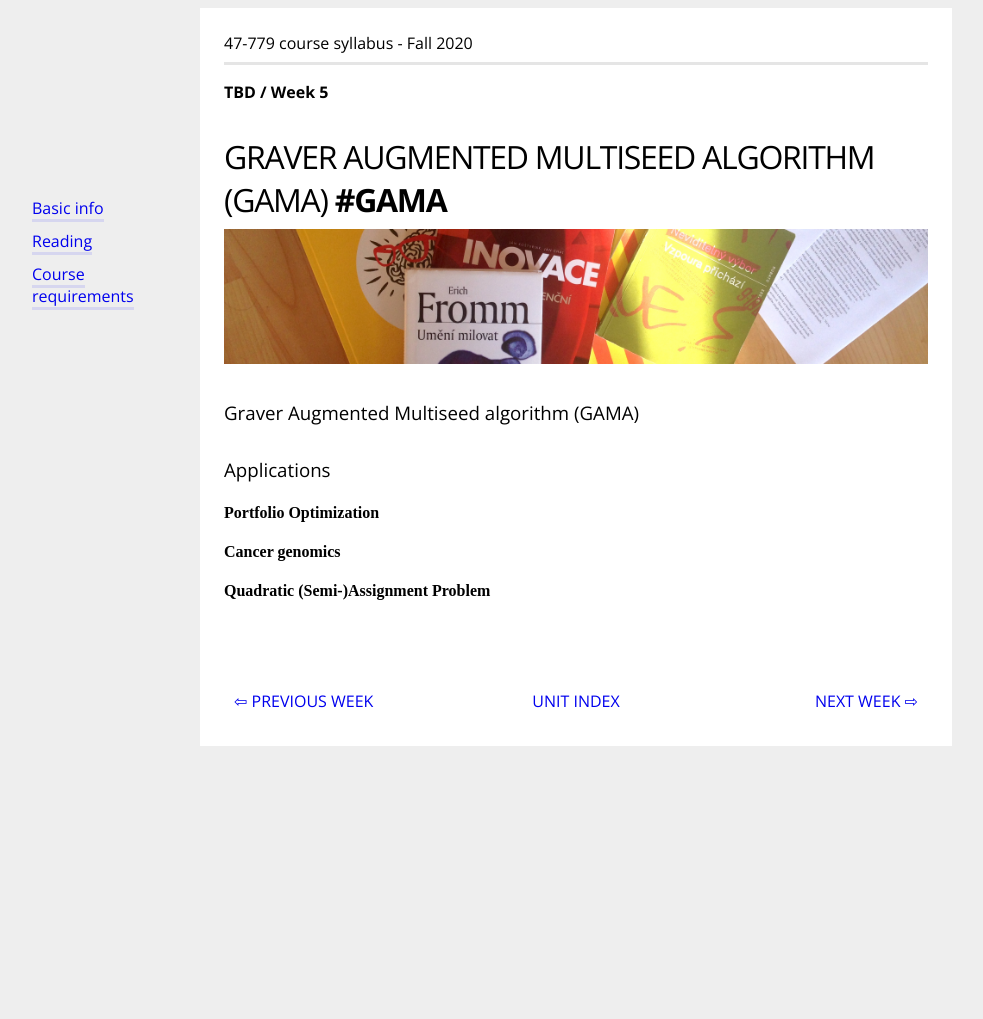
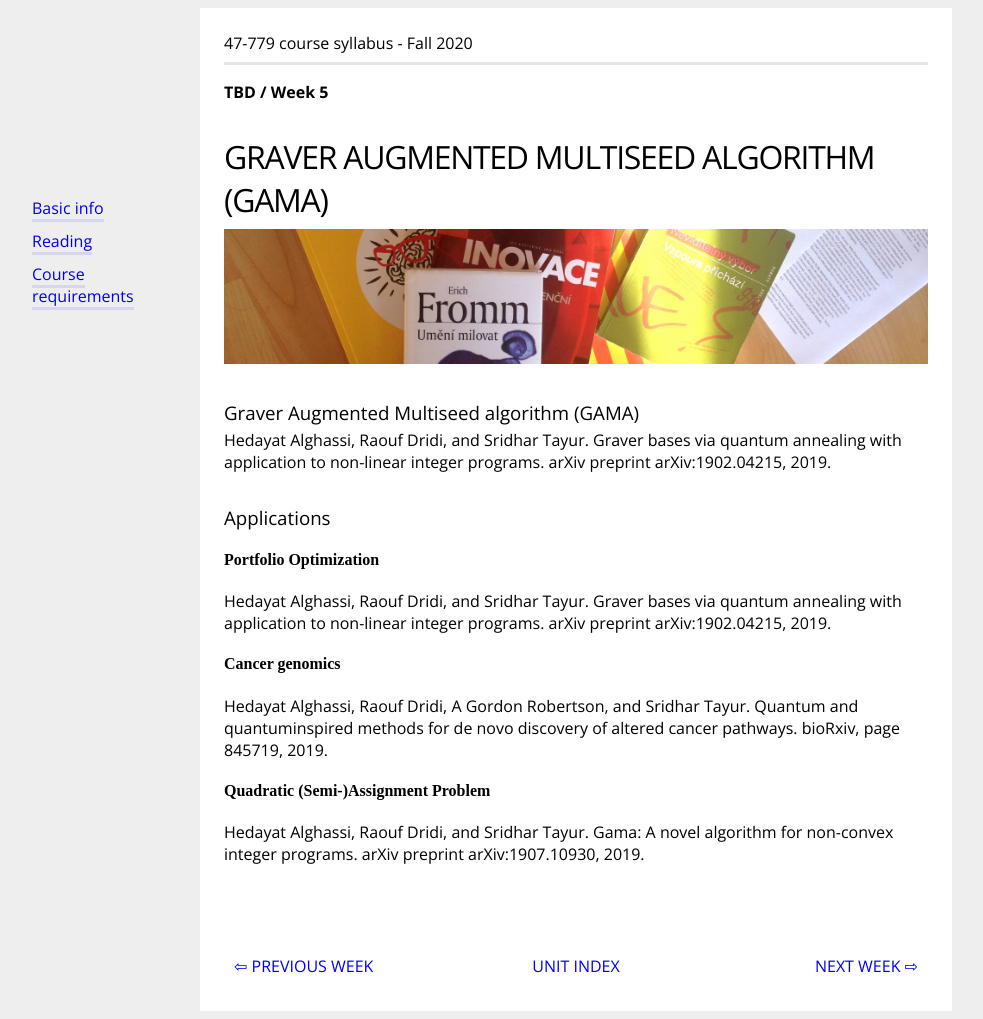
Before and after one commit to bernalde/QuIP, a Jekyll site: the page built from _syllabus/5-gama.md, in a window 1280 px wide. Shown: the whole page, without its empty margins (64-1047 px from the left). Built offline with Jekyll 4.4.1, drawn with Linux system fonts in a browser that asks for light colours; before the commit the page ends 900 px from its top, so only the background shows below that.

Commit message:
Updating GAMA references

```diff
--- a/_syllabus/5-gama.md
+++ b/_syllabus/5-gama.md
@@ -2,14 +2,21 @@
 week: 5
 day: TBD
 title: Graver Augmented Multiseed algorithm (GAMA)
-tags: [gama]
 ---
 ### Graver Augmented Multiseed algorithm (GAMA)
+Hedayat Alghassi, Raouf Dridi, and Sridhar Tayur. Graver bases via quantum annealing with application
+to non-linear integer programs. arXiv preprint arXiv:1902.04215, 2019.
 
 ### Applications
 
 #### Portfolio Optimization
+Hedayat Alghassi, Raouf Dridi, and Sridhar Tayur. Graver bases via quantum annealing with application
+to non-linear integer programs. arXiv preprint arXiv:1902.04215, 2019.
 
 #### Cancer genomics
+Hedayat Alghassi, Raouf Dridi, A Gordon Robertson, and Sridhar Tayur. Quantum and quantuminspired
+methods for de novo discovery of altered cancer pathways. bioRxiv, page 845719, 2019.
 
 #### Quadratic (Semi-)Assignment Problem
+Hedayat Alghassi, Raouf Dridi, and Sridhar Tayur. Gama: A novel algorithm for non-convex integer
+programs. arXiv preprint arXiv:1907.10930, 2019.
```
